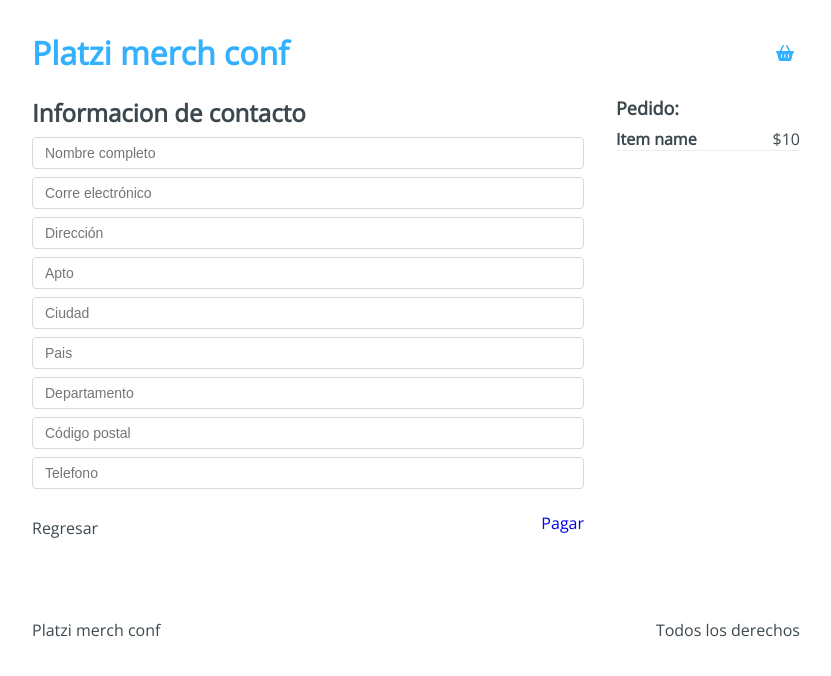
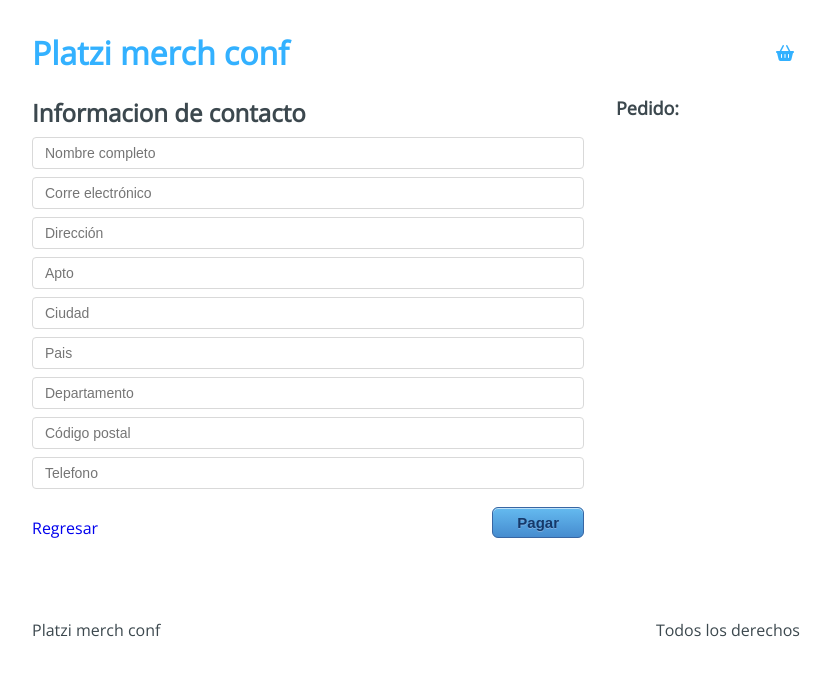
Before and after one commit to jprietor13/platzi-conf-merch, a React app: page /checkout/information in a window 1280 px wide. Shown: the top 676 px of the page, without its empty margins (224-1055 px from the left). Built offline with nearby package versions, Linux system fonts and the light colour scheme.

Commit message:
feat: Add useRef en information component
Se usa useRef para la referencia del formulario de informacion.

```diff
--- a/src/containers/Information.jsx
+++ b/src/containers/Information.jsx
@@ -1,15 +1,36 @@
-import React from 'react';
+import React, { useContext, useRef } from 'react';
 import { Link } from 'react-router-dom';
+import AppContext from '../context/AppContext';
 import '../assets/styles/containers/Information.css';
 
 const Information = () => {
+  const { state, addToBuyer } = useContext(AppContext);
+  const { form } = useRef(null); //para hacer referencia al formulario
+  const { cart } = state;
+
+  const handleSubmit = () => {
+    let formData = new FormData(form.current); //para leer la info de cada input
+    const buyer = { //comprador
+      'name': formData.get('name'),
+      'email': formData.get('email'),
+      'address': formData.get('address'),
+      'apto': formData.get('apto'),
+      'city': formData.get('city'),
+      'country': formData.get('country'),
+      'state': formData.get('state'),
+      'cp': formData.get('cp'),
+      'phone': formData.get('phone'),
+    }
+    addToBuyer(buyer); //pasamos la data que obtiene formdata mediante buyer
+  }
+
   return (
     <div className="Information">
       <div className="Information-content">
         <div className="Information-head">
           <h2>Informacion de contacto</h2>
           <div className="Information-form">
-            <form action="">
+            <form ref={form}>
               <input type="text" placeholder="Nombre completo" name="name" />
               <input type="email" placeholder="Corre electrónico" name="email" />
               <input type="text" placeholder="Dirección" name="address" />
@@ -24,23 +45,25 @@
         </div>
         <div className="Information-buttons">
           <div className="Information-back">
-            Regresar
+            <Link to="/checkout">
+              Regresar
+            </Link>
           </div>
           <div className="Information-next">
-            <Link to="/checkout/payment">
-              Pagar
-            </Link>
+            <button type="button" onClick={handleSubmit}>Pagar</button>
           </div>
         </div>
       </div>
       <div className="Information-pedido">
         <h3>Pedido: </h3>
-        <div className="Information-item">
-          <div className="Information-element">
-            <h4>Item name</h4>
-            <span>$10</span>
+        {cart.map(item =>
+          <div className="Information-item" key={item.title}>
+            <div className="Information-element">
+              <h4>{item.title}</h4>
+              <span>${item.price}</span>
+            </div>
           </div>
-        </div>
+        )}
       </div>
     </div>
   );
--- a/src/hooks/useInitialState.js
+++ b/src/hooks/useInitialState.js
@@ -21,7 +21,14 @@
     })
   }
 
-  return { addToCart, removeFromCart, state }
+  const addToBuyer = (payload) => {
+    setState({
+      ...state,
+      buyer: [...state, payload]
+    })
+  }
+
+  return { addToCart, removeFromCart, addToBuyer, state }
 }
 
 export default useInitialState;
--- a/src/initialState.js
+++ b/src/initialState.js
@@ -1,5 +1,6 @@
 export default {
   cart: [],
+  biyer: [],
   products: [
     {
       'id': '1',
```
